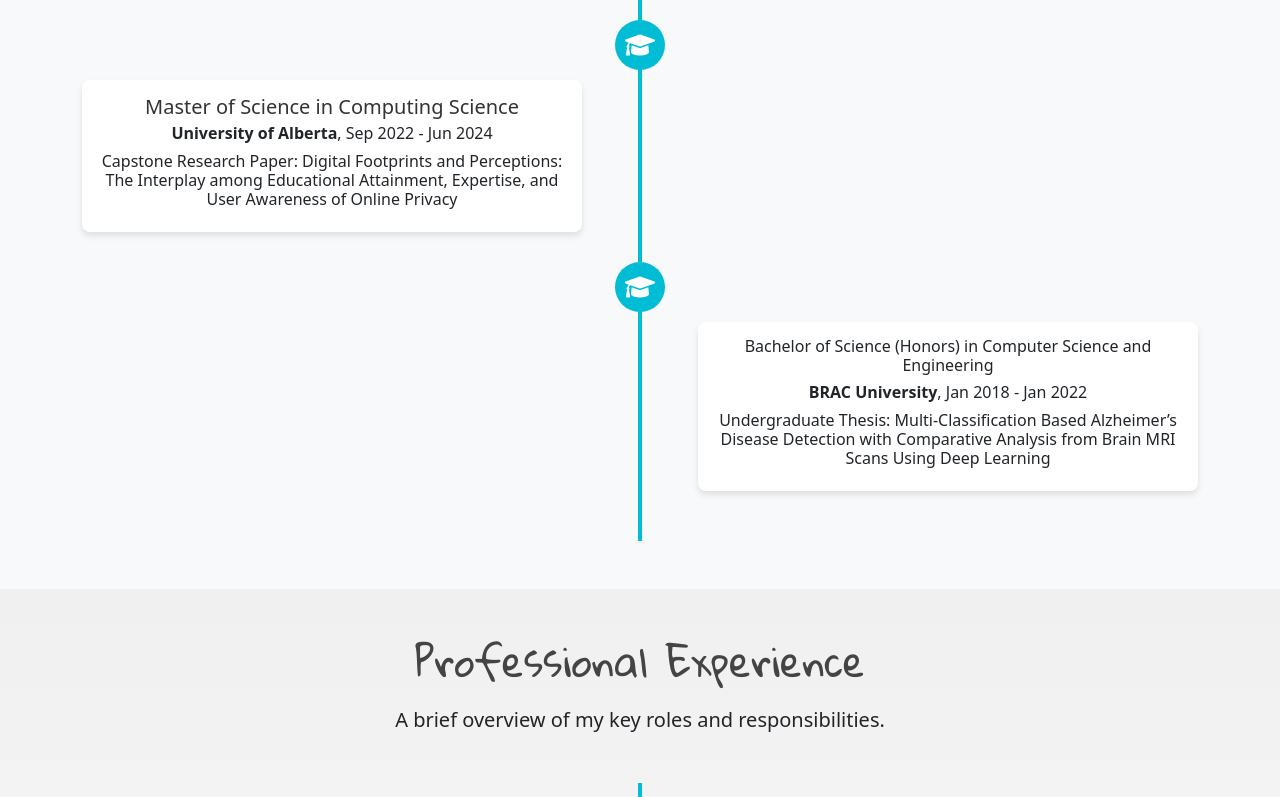
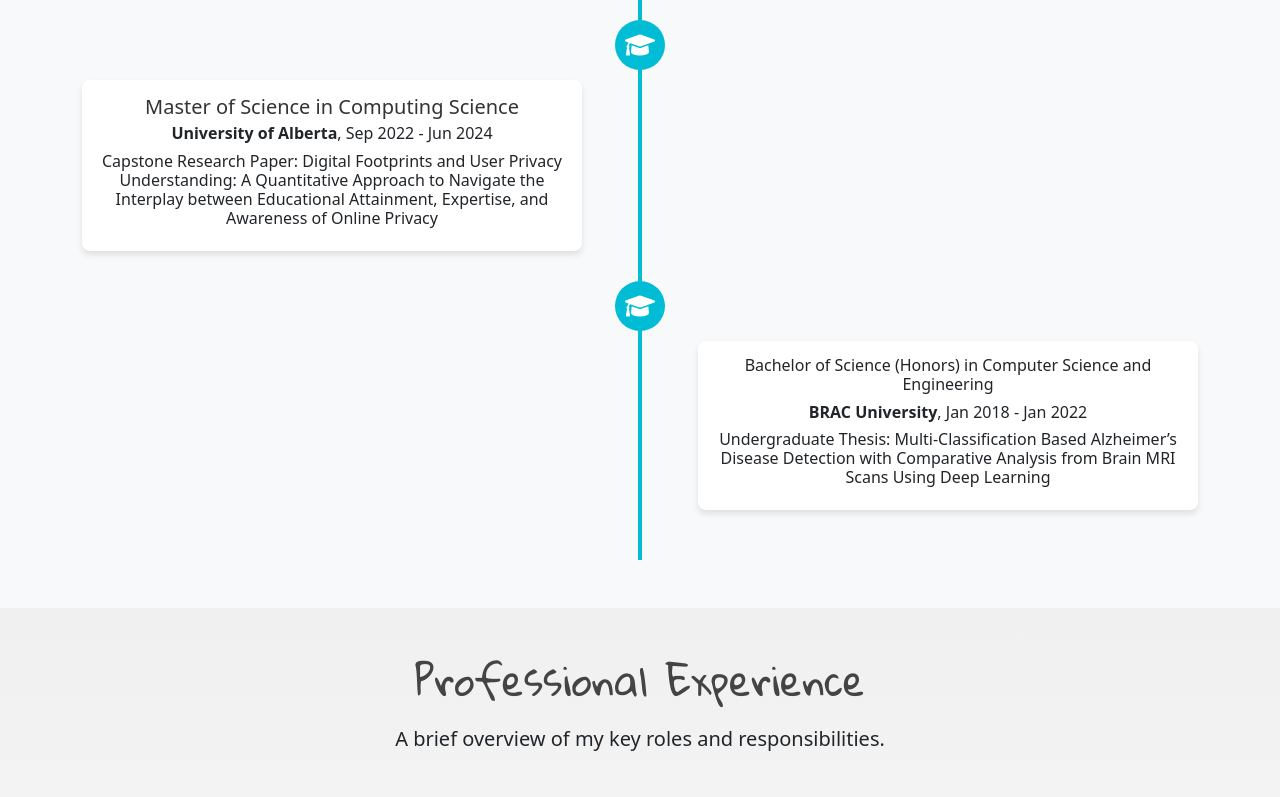
Before and after one commit to farishta4898/farishta, a plain HTML site: page index.html in a window 1280 px wide. Shown: the part 1371-2168 px from the top of the page. Drawn offline with nearby package versions, Linux system fonts and the light colour scheme.

Commit message:
new message

```diff
--- a/index.html
+++ b/index.html
@@ -67,7 +67,7 @@
                 <div class="timeline-content">
                     <h5>Master of Science in Computing Science</h5>
                     <h6><strong>University of Alberta</strong>, Sep 2022 - Jun 2024</h6>
-                    <h6>Capstone Research Paper: Digital Footprints and Perceptions: The Interplay among Educational Attainment, Expertise, and User Awareness of Online Privacy</h6>
+                    <h6>Capstone Research Paper: Digital Footprints and User Privacy Understanding: A Quantitative Approach to Navigate the Interplay between Educational Attainment, Expertise, and Awareness of Online Privacy</h6>
                 </div>
             </div>
             <div class="timeline-item">
```
Also changed, not shown: img/Farishta Kabir_LinkedIn Banner.png, 2 other files.
